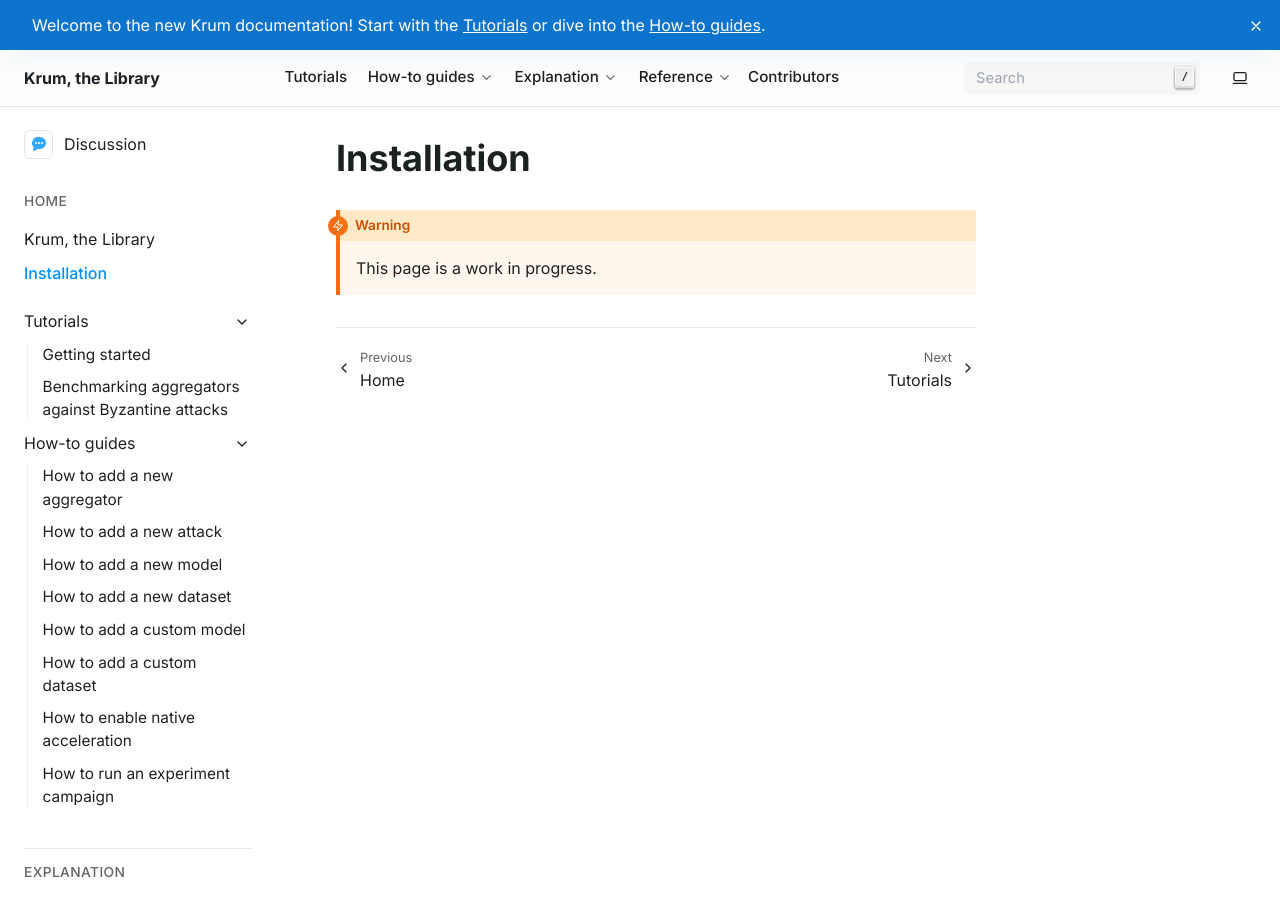
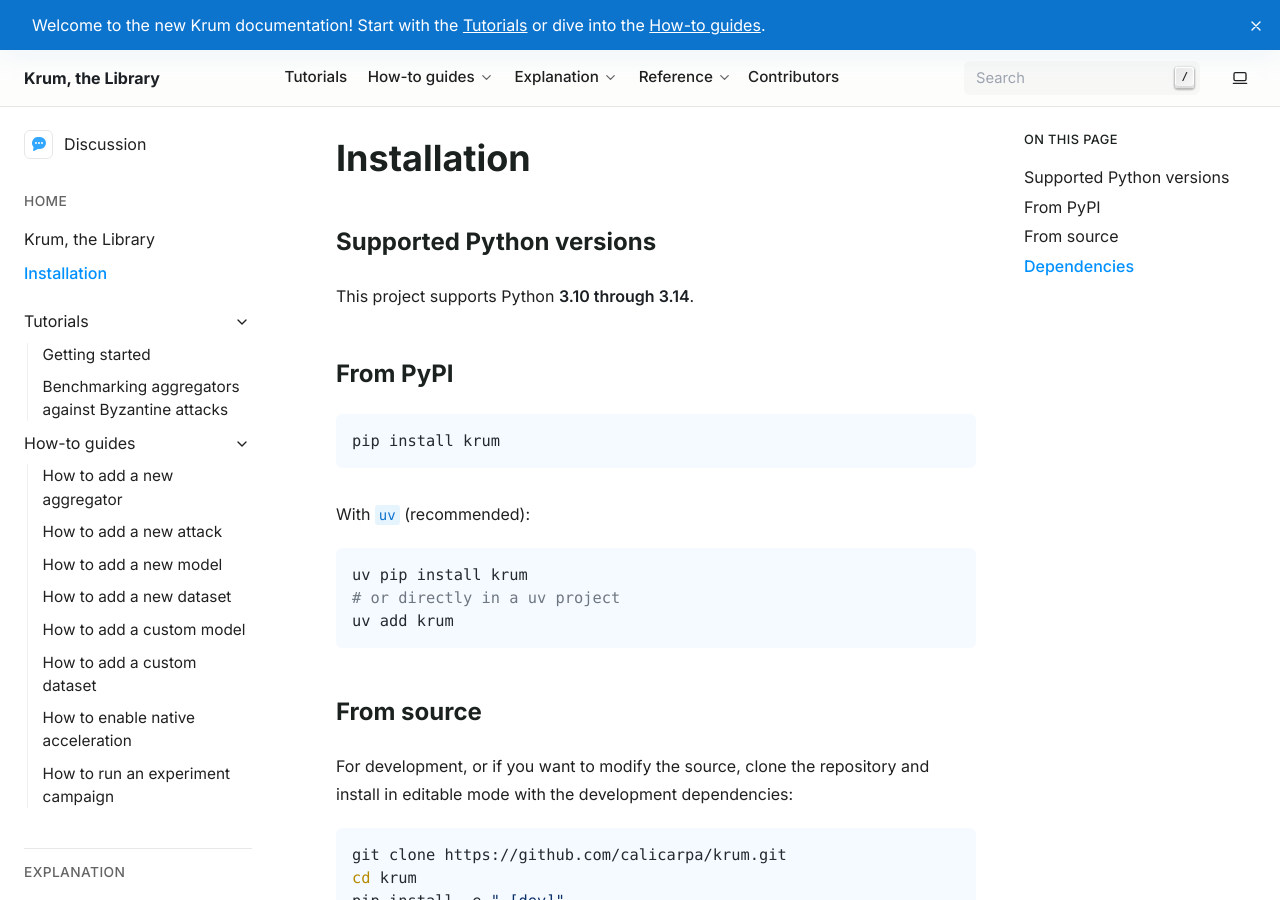
Before and after one commit to calicarpa/krum, a Sphinx documentation site: the page built from docs/install.rst, in a window 1280 px wide and 900 px high. Built offline with Sphinx 7.4.7, drawn with Linux system fonts in a browser that asks for light colours; some of the changed text lies outside the part shown.

Commit message:
Update install.rst

```diff
--- a/docs/install.rst
+++ b/docs/install.rst
@@ -1,6 +1,51 @@
 Installation
 ============
 
-.. warning::
+Supported Python versions
+-------------------------
 
-   This page is a work in progress.
+This project supports Python **3.10 through 3.14**.
+
+From PyPI
+---------
+
+.. code-block:: bash
+
+   pip install krum
+
+With ``uv`` (recommended):
+
+.. code-block:: bash
+
+   uv pip install krum
+   # or directly in a uv project
+   uv add krum
+
+From source
+-----------
+
+For development, or if you want to modify the source, clone the repository and
+install in editable mode with the development dependencies:
+
+.. code-block:: bash
+
+   git clone https://github.com/calicarpa/krum.git
+   cd krum
+   pip install -e ".[dev]"
+
+With ``uv`` (recommended):
+
+.. code-block:: bash
+
+   git clone https://github.com/calicarpa/krum.git
+   cd krum
+   uv sync --extra dev
+
+This installs all linting, type-checking, and documentation tools.
+
+Dependencies
+------------
+
+Krum's only runtime dependencies are **PyTorch** and **torchvision**. If you plan
+to use CUDA, ensure your PyTorch build matches your CUDA version. All other
+requirements are pulled in automatically when you install Krum.
```
